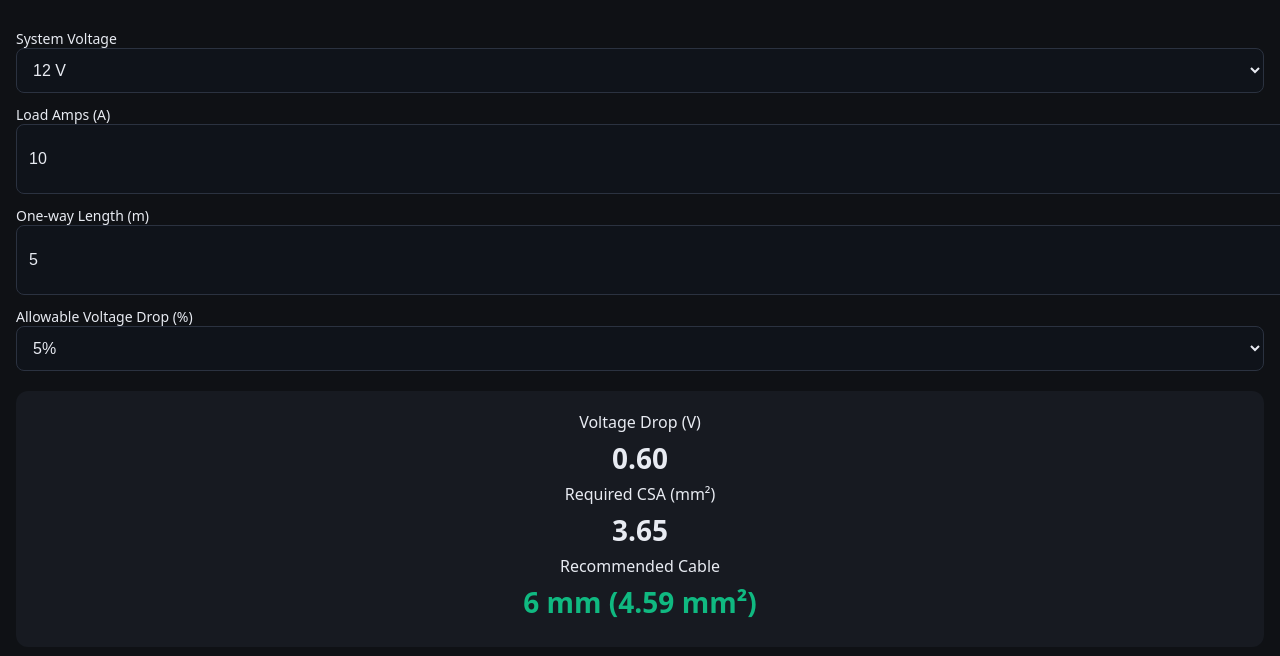
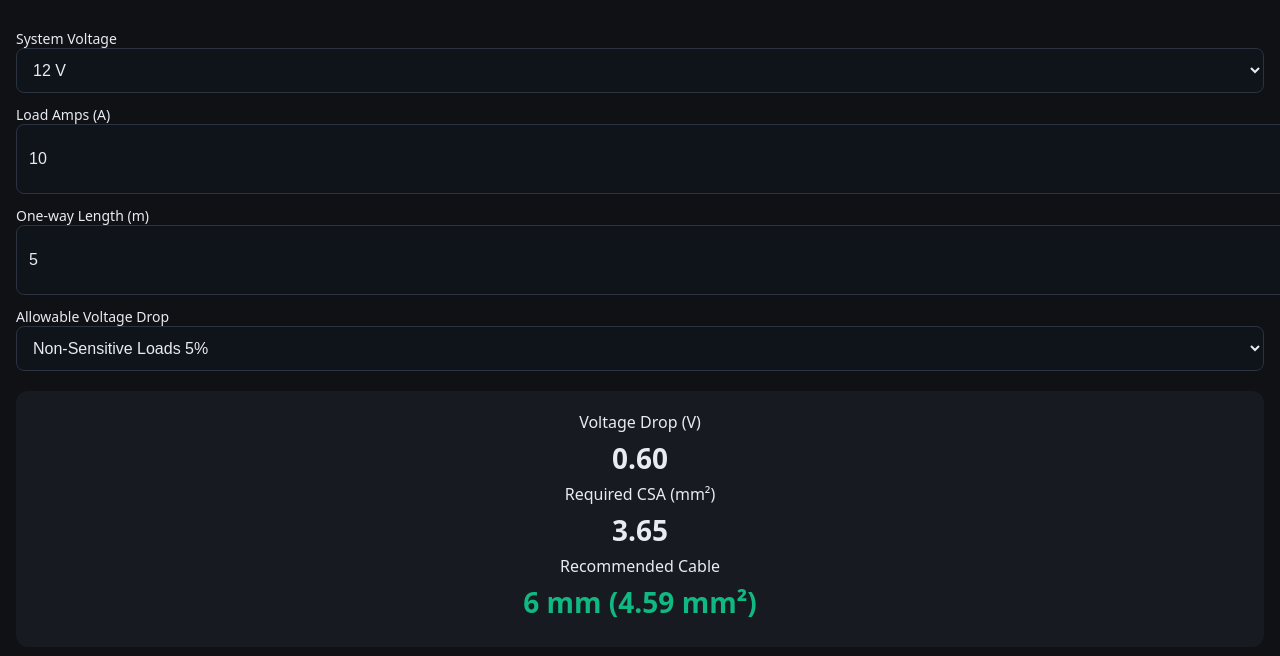
Before and after one commit to LWray552/WSCalc, a plain HTML site: page index.html in a window 1280 px wide. Shown: the part 110-766 px from the top of the page. Drawn offline with Linux system fonts and the light colour scheme.

Commit message:
Update index.html

```diff
--- a/index.html
+++ b/index.html
@@ -46,12 +46,12 @@
   <label for="length">One-way Length (m)</label>
   <input id="length" type="number" inputmode="decimal" step="0.1" value="5">
 
-  <label for="drop">Allowable Voltage Drop (%)</label>
-  <select id="drop">
-    <option value="3">3%</option>
-    <option value="5" selected>5%</option>
-    <option value="10">10%</option>
-  </select>
+  <label for="drop">Allowable Voltage Drop</label>
+<select id="drop">
+  <option value="3">Sensitive Loads & Inverters 3%</option>
+  <option value="5" selected>Non-Sensitive Loads 5%</option>
+</select>
+
 
   <!-- Results -->
   <div class="result">
```
